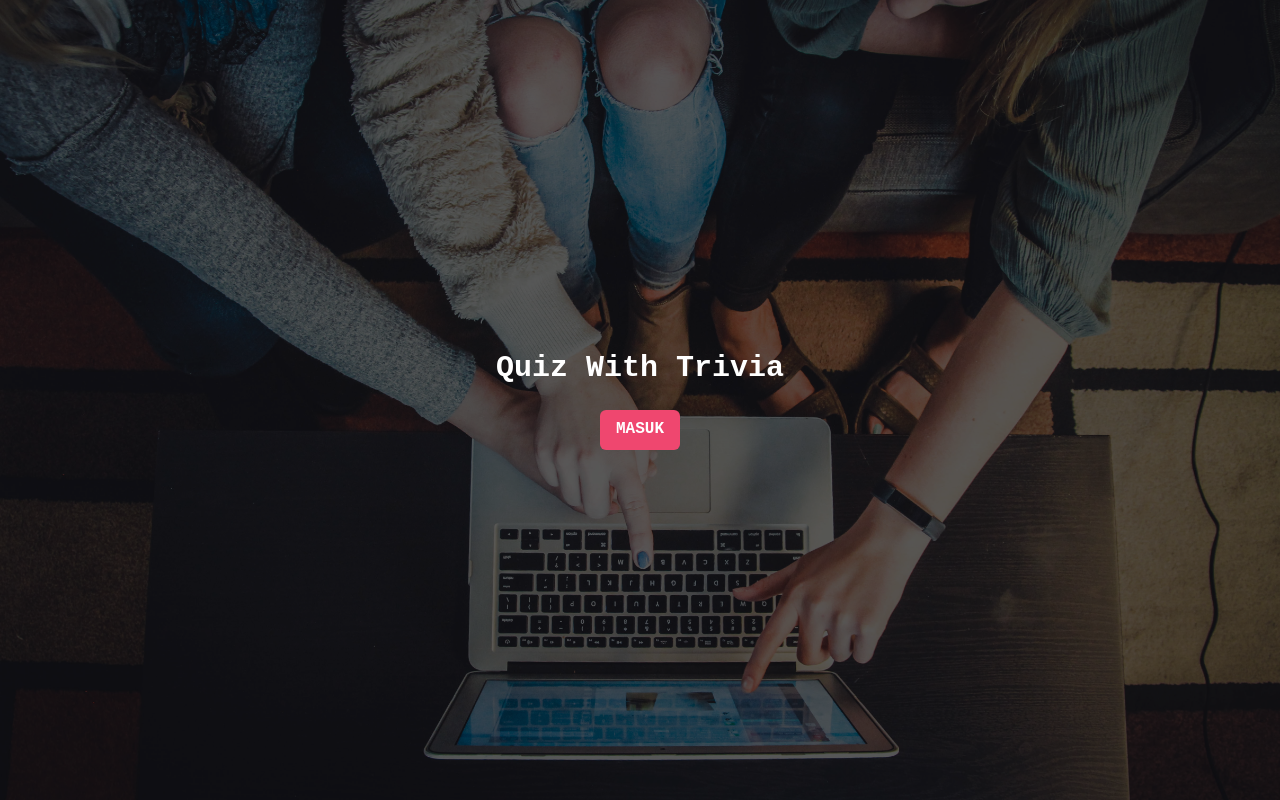
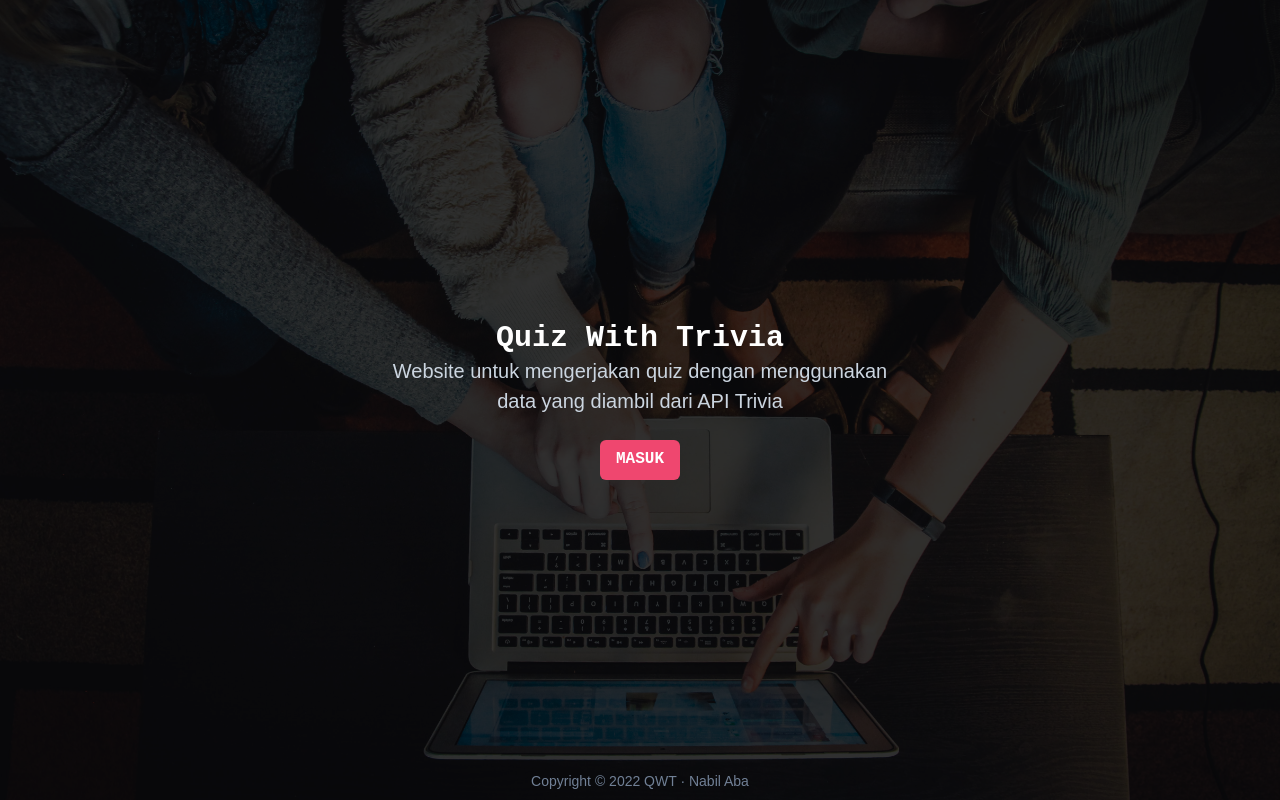
Before and after one commit to nabilaba/Quiz-With-Trivia, a React (Vite) app: page / in a window 1280 px wide. Built offline with nearby package versions, Linux system fonts and the light colour scheme.

Commit message:
Redesain homepage

```diff
--- a/src/router/Homepage/index.jsx
+++ b/src/router/Homepage/index.jsx
@@ -71,9 +71,10 @@ export default function Homepage() {
         pos="relative"
         justify="center"
         boxSize="full"
-        bg="blackAlpha.700"
+        bg="blackAlpha.800"
       >
         <Stack textAlign="center" alignItems="center" spacing={6}>
+          <Box maxW="lg">
             <Heading
               fontSize={["2xl", , "3xl"]}
               fontWeight="semibold"
@@ -81,6 +82,15 @@ export default function Homepage() {
             >
               Quiz With Trivia
             </Heading>
+            <Text
+              fontSize={["lg", , "xl"]}
+              color="gray.300"
+              fontFamily={"sans-serif"}
+            >
+              Website untuk mengerjakan quiz dengan menggunakan data yang
+              diambil dari API Trivia
+            </Text>
+          </Box>
           <Button
             textTransform="uppercase"
             w="fit-content"
@@ -92,6 +102,9 @@ export default function Homepage() {
             Masuk
           </Button>
         </Stack>
+        <Text position="absolute" bottom="2" left="0" right="0" fontSize="sm" textAlign="center" color="gray.500" fontFamily="sans-serif">
+          Copyright © 2022 QWT · Nabil Aba
+        </Text>
       </Flex>
       <Modal
         onClose={onLoginClose}
```
Lines whose indentation alone changed are shown as unchanged.
